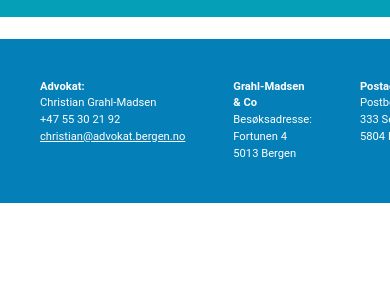
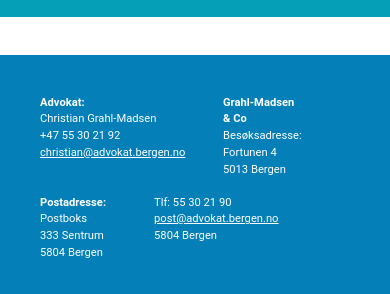
Before and after one commit to juliadyrdal/vike, a website: page index.html in a window 390 px wide. Shown: the part 558-852 px from the top of the page. Drawn offline with Linux system fonts and the light colour scheme.

Commit message:
mobile footer.

```diff
--- a/index.html
+++ b/index.html
@@ -87,6 +87,7 @@
 
         <footer class="footer">
             <div class="footer__info">
+                <div class="footer__group">
                 <ul class="footer__list">
                     <li class="footer__item">
                        <span class="bold">Advokat:</span>
@@ -115,6 +116,8 @@
                         5013 Bergen
                      </li>
                 </ul>
+            </div>
+            <div class="footer__group">
                 <ul class="footer__list">
                     <li class="item">
                       <span class="bold">Postadresse:</span>
@@ -138,6 +141,7 @@
                      </li>
                 </ul>
             </div>
+            </div>
         </footer>
 
 
--- a/sass/layout/_footer.scss
+++ b/sass/layout/_footer.scss
@@ -14,18 +14,32 @@
     }
 
     @include respond(phone) {
-        margin-top: 7rem;
+        margin-top: 9rem;
     }
+
     &__info {
+        display: flex;
+
+        @include respond(phone) {
+            display: block;
+        }
+    }
+
+    &__group {
         display: flex;
     }
 
     &__list {
         margin-right: 6rem;
+        margin-bottom: 2rem;
         list-style-type: none;
         font-size: 1.4rem;
         line-height: 1.5;
         color: #fff;
+
+        @include respond(phone) {
+            width: 50%;
+        }
     }
 
     a {
```
Also changed, not shown: css/style.css.
